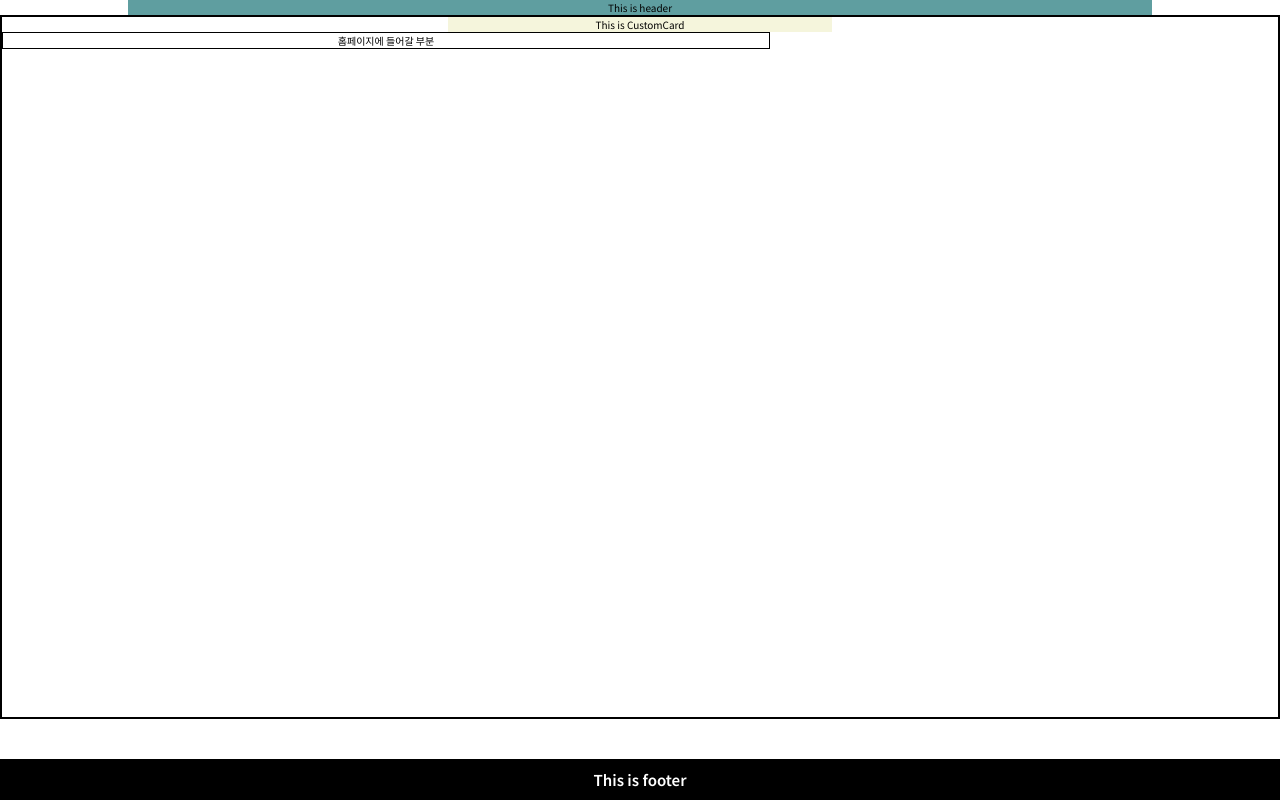
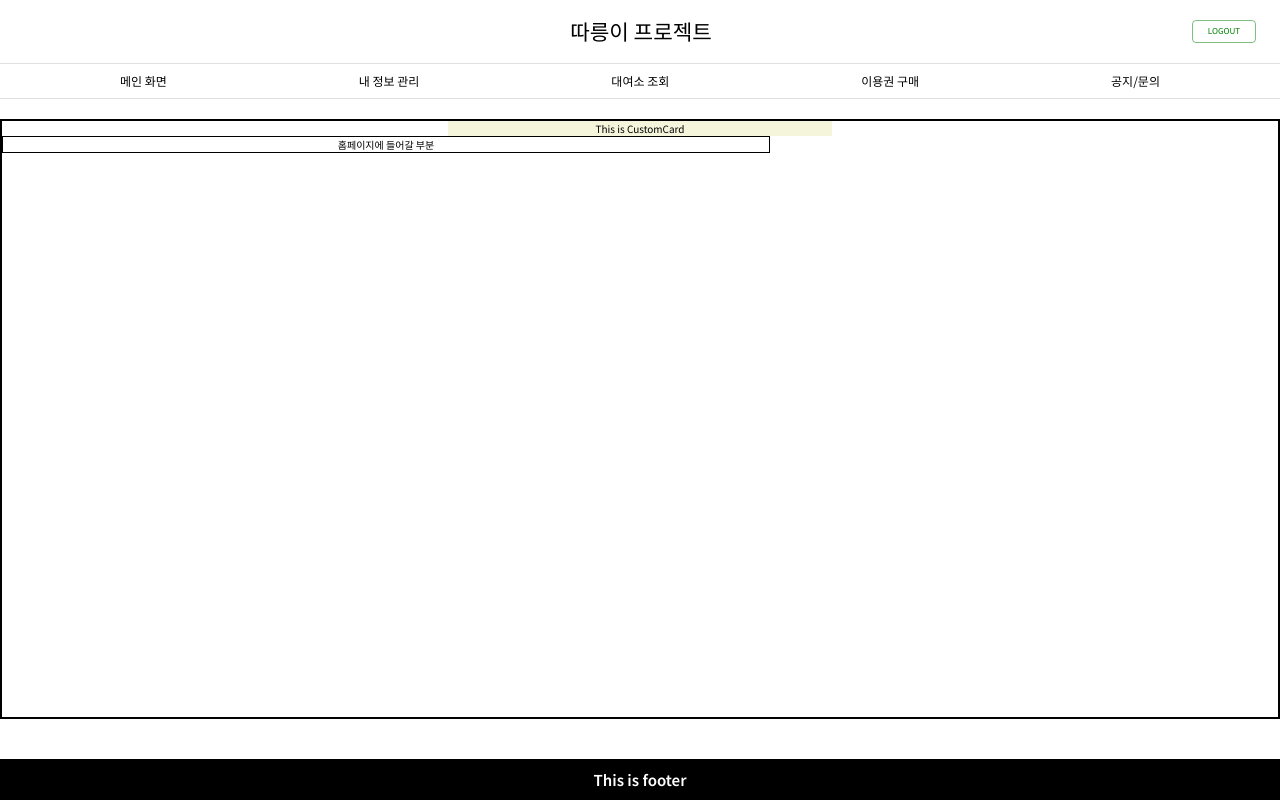
Before and after one commit to chany0ng/web-service-development, a React (Create React App) app in the folder frontend/project/: page /user/main in a window 1280 px wide. Built offline with nearby package versions, Linux system fonts and the light colour scheme; a web font is replaced by a local one.

Commit message:
feat(Header): 헤더 컴포넌트 추가

```diff
--- a/frontend/project/src/layouts/Header.js
+++ b/frontend/project/src/layouts/Header.js
@@ -1,5 +1,75 @@
-import './css/Header.module.min.css';
-const Header = () => {
-  return <header>This is header</header>;
+import styles from './Header.module.scss';
+import * as React from 'react';
+import PropTypes from 'prop-types';
+import Toolbar from '@mui/material/Toolbar';
+import Button from '@mui/material/Button';
+import Typography from '@mui/material/Typography';
+import Link from '@mui/material/Link';
+
+const Header = ({ sections, title }) => {
+  return (
+    <React.Fragment>
+      <Toolbar
+        sx={{ borderBottom: 1, borderColor: 'divider' }}
+        style={{ paddingLeft: '90px' }}
+      >
+        <Typography
+          component="h2"
+          variant="h4"
+          color="inherit"
+          align="center"
+          noWrap
+          sx={{ flex: 1 }}
+        >
+          {title}
+        </Typography>
+        <Button variant="outlined" size="small">
+          Logout
+        </Button>
+      </Toolbar>
+      <Toolbar
+        component="nav"
+        variant="dense"
+        sx={{
+          justifyContent: 'space-around',
+          overflowX: 'auto',
+          mb: '20px',
+          borderBottom: 1,
+          borderColor: 'divider',
+          minHeight: '25px'
+        }}
+      >
+        {sections.map((section) => (
+          <Link
+            color="inherit"
+            noWrap
+            key={section.title}
+            variant="body1"
+            href={section.url}
+            className={styles.link}
+            sx={{
+              p: 1,
+              flexShrink: 0,
+              fontSize: 'larger',
+              textDecoration: 'none'
+            }}
+          >
+            {section.title}
+          </Link>
+        ))}
+      </Toolbar>
+    </React.Fragment>
+  );
 };
+
+Header.propTypes = {
+  sections: PropTypes.arrayOf(
+    PropTypes.shape({
+      title: PropTypes.string.isRequired,
+      url: PropTypes.string.isRequired
+    })
+  ).isRequired,
+  title: PropTypes.string.isRequired
+};
+
 export default Header;
--- a/frontend/project/src/layouts/Header.module.scss
+++ b/frontend/project/src/layouts/Header.module.scss
@@ -1,6 +1,11 @@
-header {
-  // height: 10vh;
+.header {
   width: 80vw;
-  background-color: cadetblue;
-  margin: 0 auto;
+  margin: 10 auto;
 }
+
+.link {
+  &:hover {
+    font-weight: bold;
+    background-color: whitesmoke;
+  }
+}
```
